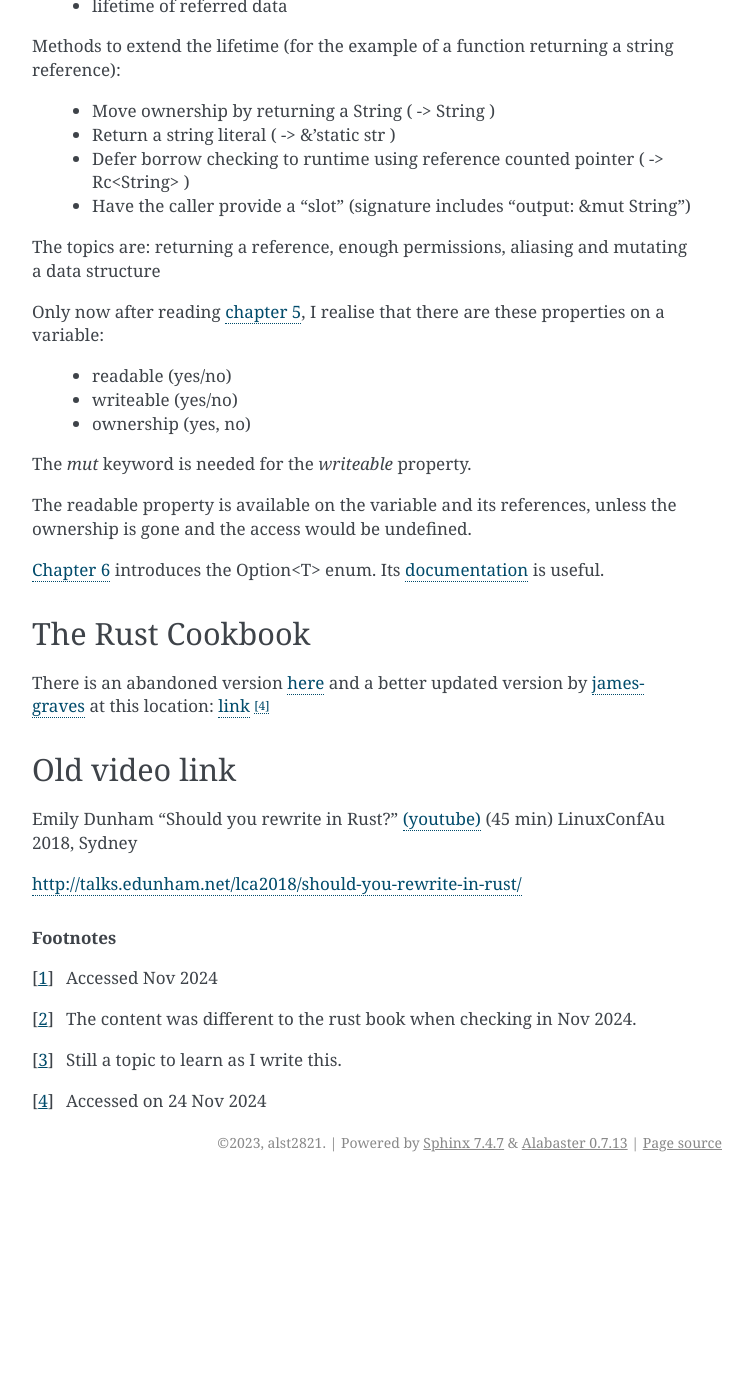
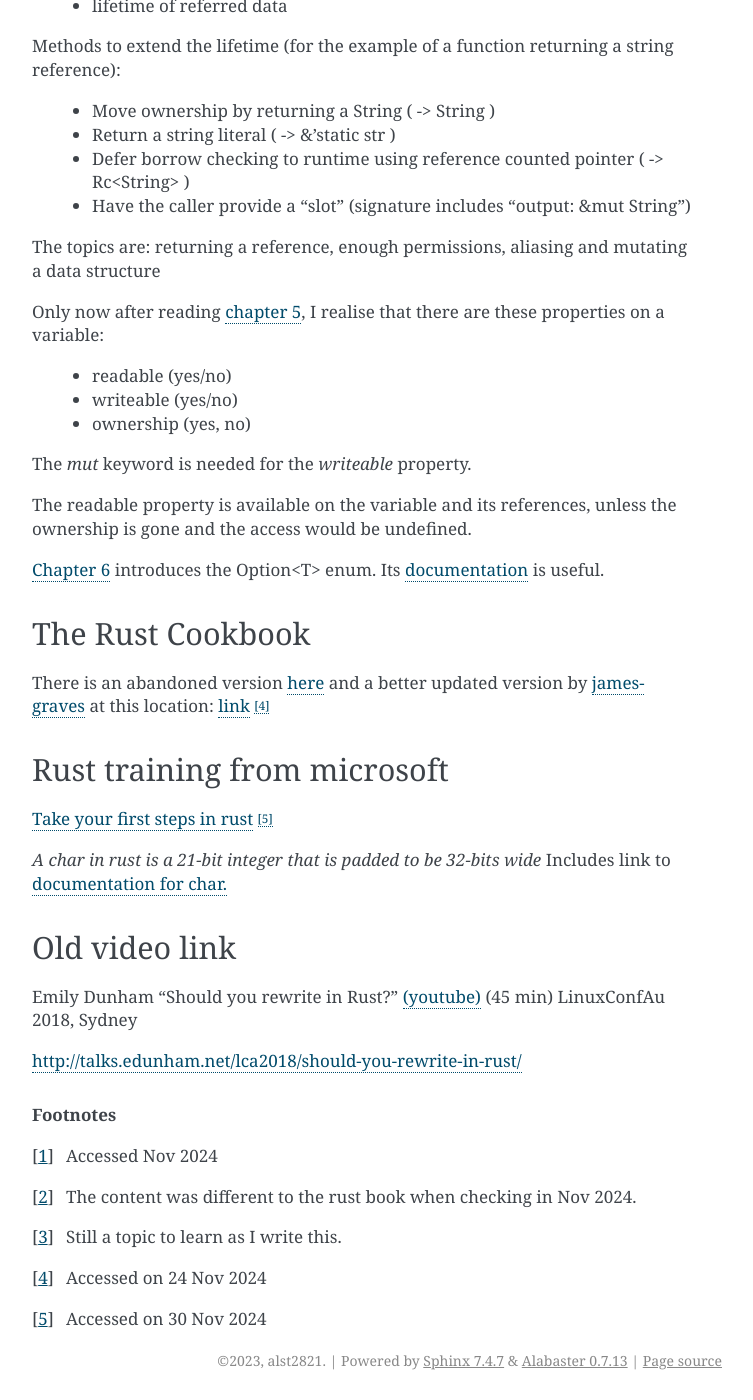
Before and after one commit to alst2821/puffer-fish, a Sphinx documentation site: the page built from doc/rust.rst, in a window 1280 px wide and 1400 px high, scrolled down 1864 px. Shown: the whole window, without its empty margins (388-1141 px from the left). Built offline with Sphinx 7.4.7, drawn with Linux system fonts in a browser that asks for light colours; before the commit the page ends 3046 px from its top, so only the background shows below that; some of the changed text lies outside the part shown.

Commit message:
update rust page

```diff
--- a/doc/rust.rst
+++ b/doc/rust.rst
@@ -127,6 +127,15 @@ There is an abandoned version `here
 and a better updated version by `jamesgraves <https://github.com/jamesgraves/rust-cookbook>`_ at this location:
 `link <https://jamesgraves.github.io/rust-cookbook/intro.html>`_ [#f4]_
 
+Rust training from microsoft
+----------------------------
+
+`Take your first steps in rust <https://learn.microsoft.com/en-us/training/paths/rust-first-steps/>`_ [#f5]_
+
+`A char in rust is a 21-bit integer that is padded to be 32-bits wide`
+Includes link to `documentation for char. <https://doc.rust-lang.org/std/primitive.char.html>`_
+
+
 Old video link
 --------------
 
@@ -145,3 +154,5 @@ http://talks.edunham.net/lca2018/should-you-rewrite-in-rust/
 .. [#f3] Still a topic to learn as I write this.
 
 .. [#f4] Accessed on 24 Nov 2024
+
+.. [#f5] Accessed on 30 Nov 2024
```
